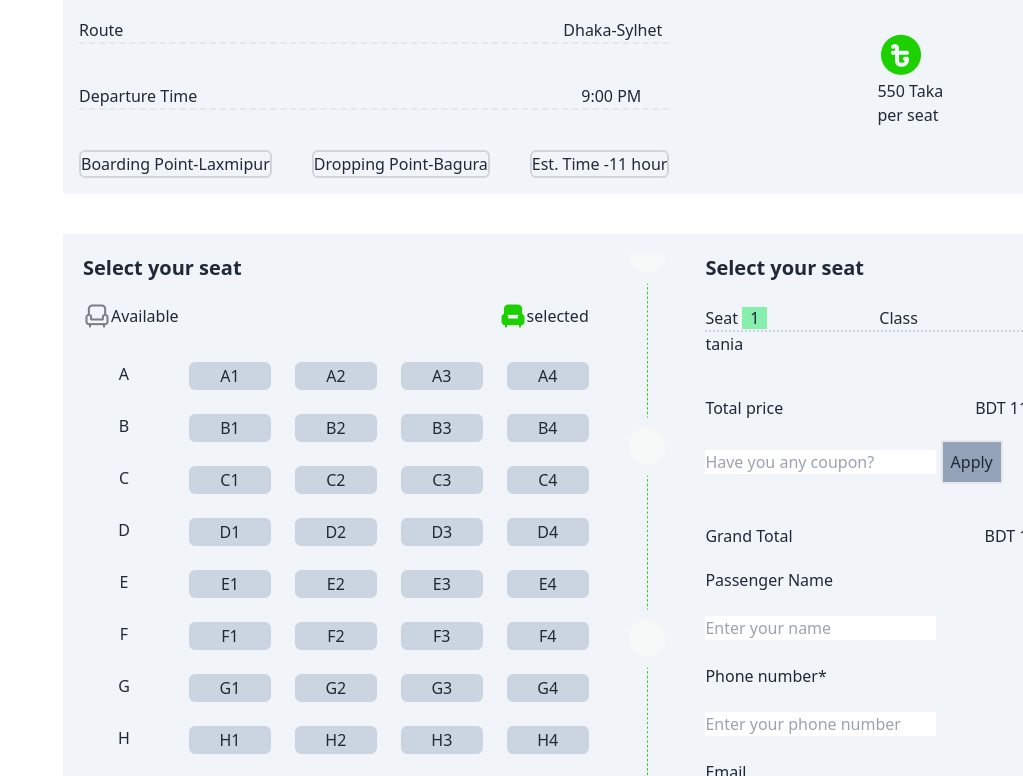
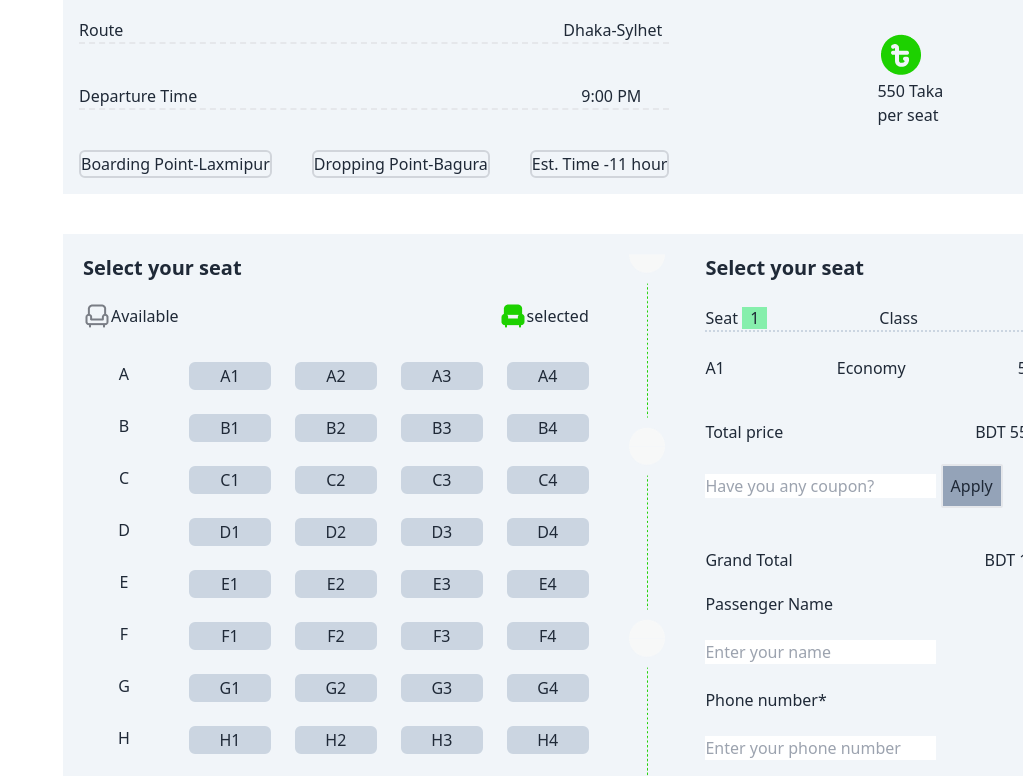
Before and after one commit to 73473/assignment-5, a plain HTML site: page index.html in a window 1280 px wide. Both pictures are taken after a click on the element "A1". Shown: the part 1492-2268 px from the top of the page, without its empty margins (257-1280 px from the left). Drawn offline with nearby package versions, Linux system fonts and the light colour scheme.

Commit message:
third commit

```diff
--- a/index.html
+++ b/index.html
@@ -249,14 +249,14 @@
                  <!-- total price-------------------------------- -->
          <div class="mt-10 flex gap-48">
             <p>Total price <span></span></p>
-            <p>BDT <span>1100</span></p>
+            <p>BDT <span id="set-price">0</span></p>
         </div>
 
         <!-- ------------------coupon-------------------------------- -->
         <div class="mt-5">
-            <input type="text" placeholder="Have you any coupon?">
+            <input id="coupon" type="text" placeholder="Have you any coupon?">
 
-            <button class="border-2 bg-slate-400 p-2 rounded-sm">Apply</button>
+            <button onclick="check()" id="btn" class="border-2 bg-slate-400 p-2 rounded-sm">Apply</button>
         </div>
         <!-- ----------------grand total--------------------------- -->
         <div class="mt-10 flex gap-48">
--- a/script/script.js
+++ b/script/script.js
@@ -23,18 +23,61 @@ for(const seat of seats){
        //add seat number
        let addSeatText =document.getElementById("add-seat").innerText;
        let addSeat = parseInt(addSeatText);
-       console.log( addSeat);
+       //console.log( addSeat);
        addSeat = addSeat+1;
        document.getElementById("add-seat").innerText = addSeat;
 
        //set seat and price
        const setSeat = document.getElementById("set-seat");
-    //    const div = document.createElement('div');
-    //    div.classList.add("flex","gap-28","mt-6");
-    //    setSeat.appendChild(div);
-    const p = document.createElement('p');
-    p.innerText = 'tania';
-    setSeat.appendChild(p);
+       const div = document.createElement('div');
+        div.classList.add("flex","gap-28","mt-6");
+        setSeat.appendChild(div);
+    // const p = document.createElement('p');
+    // p.innerText = 'tania';
+    // setSeat.appendChild(p);
+       const p1 = document.createElement('p');
+       p1.innerText = seatName;
+       div.appendChild(p1);
+
+       const p2 = document.createElement('p');
+       p2.innerText = 'Economy';
+       div.appendChild(p2);
+
+       const p3 = document.createElement('p');
+       p3.innerText = '550';
+       div.appendChild(p3);
+
+       //calculate total price
+       const price = 550;
+       const totalPrice = price * count;
+
+     //------------set price--------------
+     const priceText = document.getElementById('set-price').innerText;
+     document.getElementById('set-price').innerText =totalPrice;
+
+    //  ----------------coupon------------------------------
+    // const coupon = document.getElementById('coupon');
+    // const couponValue = coupon.value;
+    // console.log(couponValue);
+
+    function check(){
+        const coupon = document.getElementById('coupon');
+    const couponValue = coupon.value.toUpperCase();
+    console.log(couponValue);
+
+    const button = document.getElementById('btn') =couponValue;
+
+
+    if(couponValue == NEW15 || couponValue == COUPLE20){
+        console.log('you are right');
+    }
+    else{
+        console.log('you are wrong');
+    }
+    }
+
+
+
 
 
     })
```
